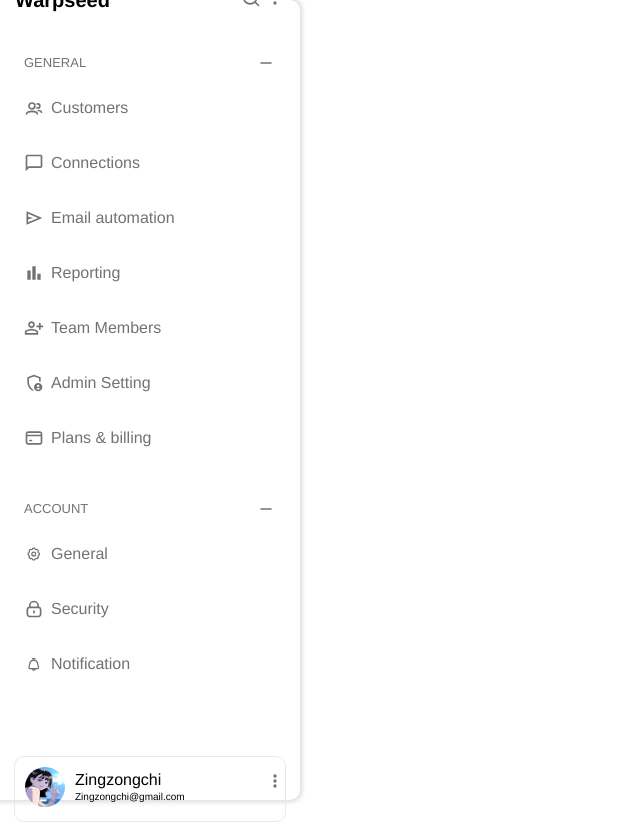
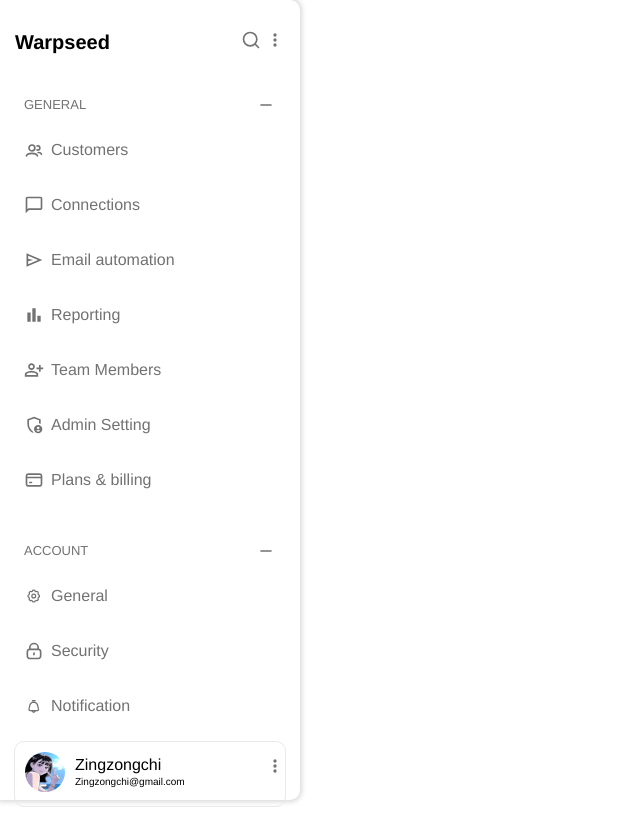
Before and after one commit to renzz1222/sidebar-1, a plain HTML site: page index.html in a window 1280 px wide. Shown: the whole page, without its empty margins (0-640 px from the left). Drawn offline with nearby package versions, Linux system fonts and the light colour scheme.

Commit message:
update.css

```diff
--- a/style.css
+++ b/style.css
@@ -17,14 +17,14 @@ body{
     /* display */
     display: flex;
     align-items: center;
-    justify-content: space-around
+    justify-content: space-between
 ;
     flex-direction: column;
     gap: 10px;
 }
 
 .sidebar-1{
-    margin-top: -50px;
+    margin-top: 20px;
     width: 100%;
     display: flex;
     align-items: center;
@@ -33,7 +33,7 @@ body{
 }
 
 .sidebar-2{
-    margin-bottom: -50px;
+    margin-bottom: 20px;
     width: 100%;
     display: flex;
     align-items: center;
```
